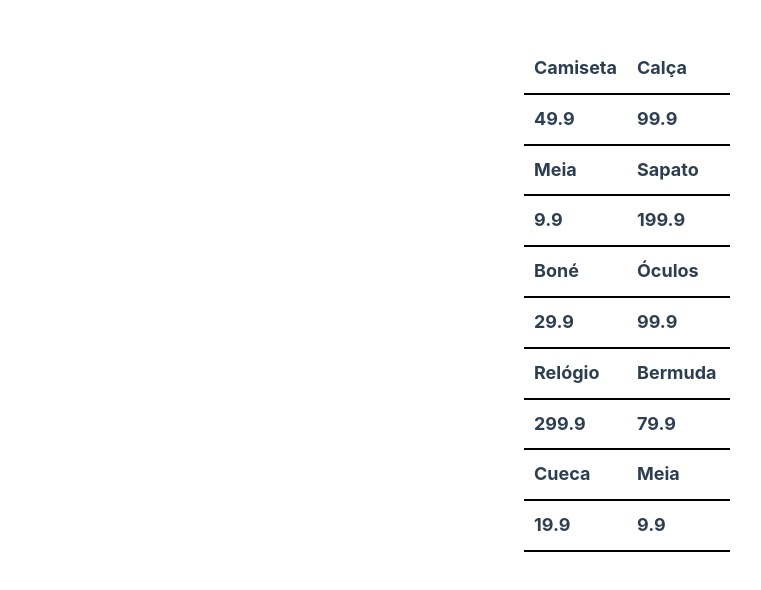
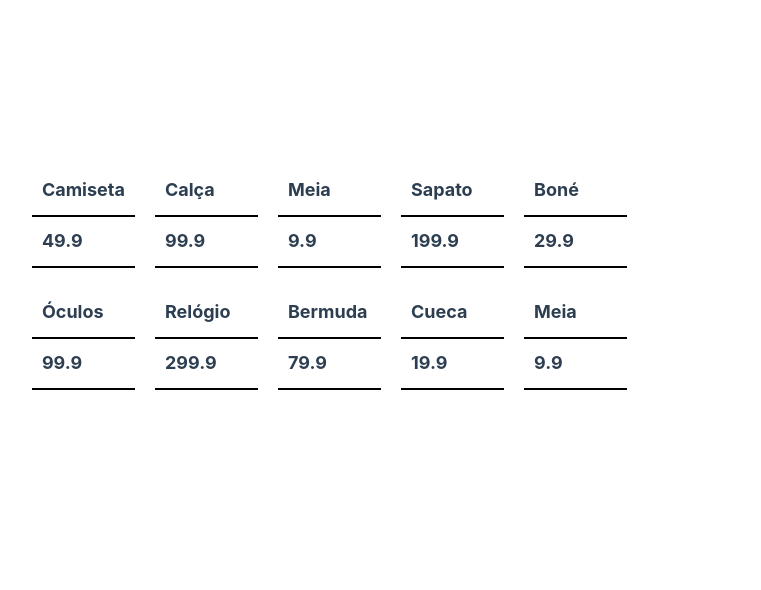
Before and after one commit to EduardoWodtke/EduardoProjeto02, a Vue app: page / in a window 1280 px wide. Shown: the part 102-692 px from the top of the page, without its empty margins (13-774 px from the left). Built offline with nearby package versions, Linux system fonts and the light colour scheme.

Commit message:
mundançaBrucaNoCSS

```diff
--- a/src/App.vue
+++ b/src/App.vue
@@ -56,16 +56,25 @@ preco: 9.9
 </script>
 
 <template>
-<div v-for="item in produtos" :key="item.id" id="container">
-<p >{{ item.nome }}</p>
+  <div class="produtos-container">
+    <div v-for="item in produtos" :key="item.id">
+      <p>{{ item.nome }}</p>
       <p>{{ item.preco }}</p>
+    </div>
   </div>
 </template>
 
 <style scoped>
-*{
+* {
   margin: 0%;
   padding: 0%;
+}
+
+.produtos-container {
+  display: grid;
+  grid-template-columns: repeat(5, 1fr);
+  grid-template-rows: repeat(4, auto);
+  grid-gap: 20px;
 }
 
 p {
```
Lines whose indentation alone changed are shown as unchanged.
